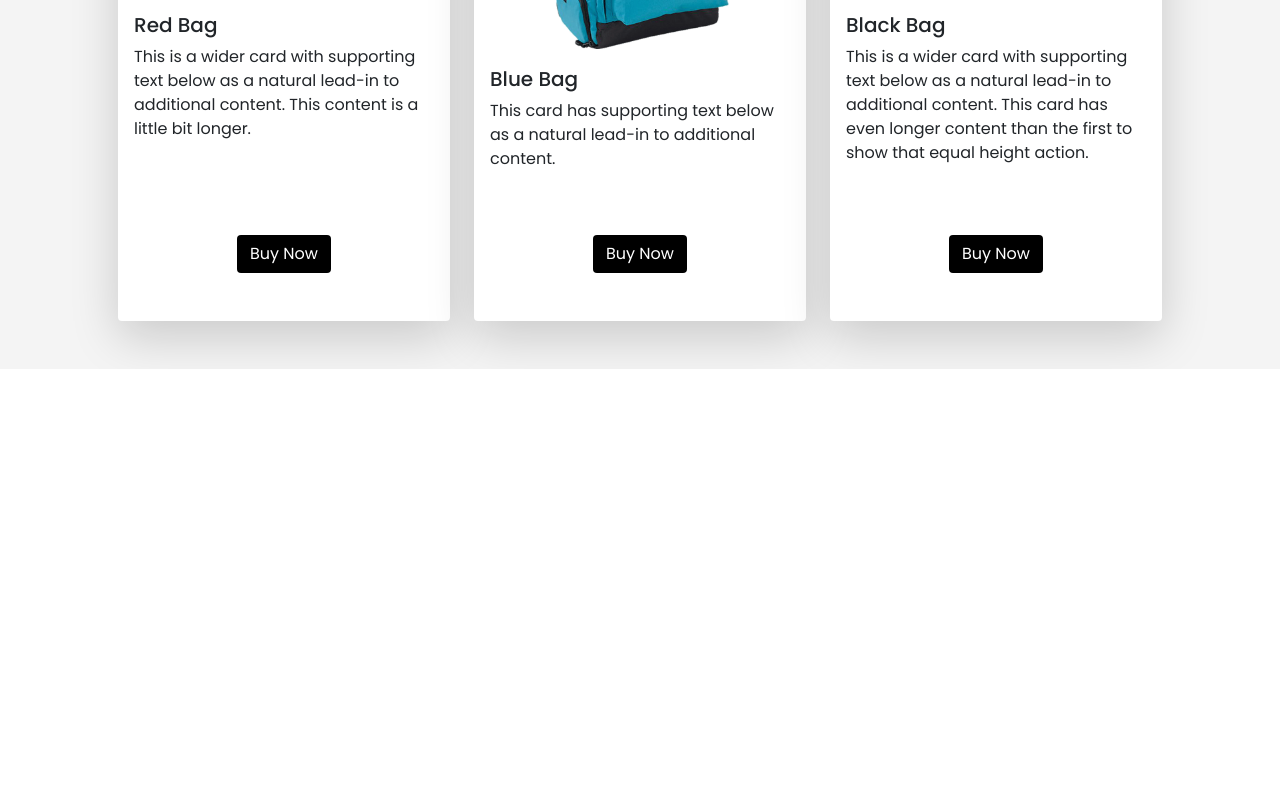
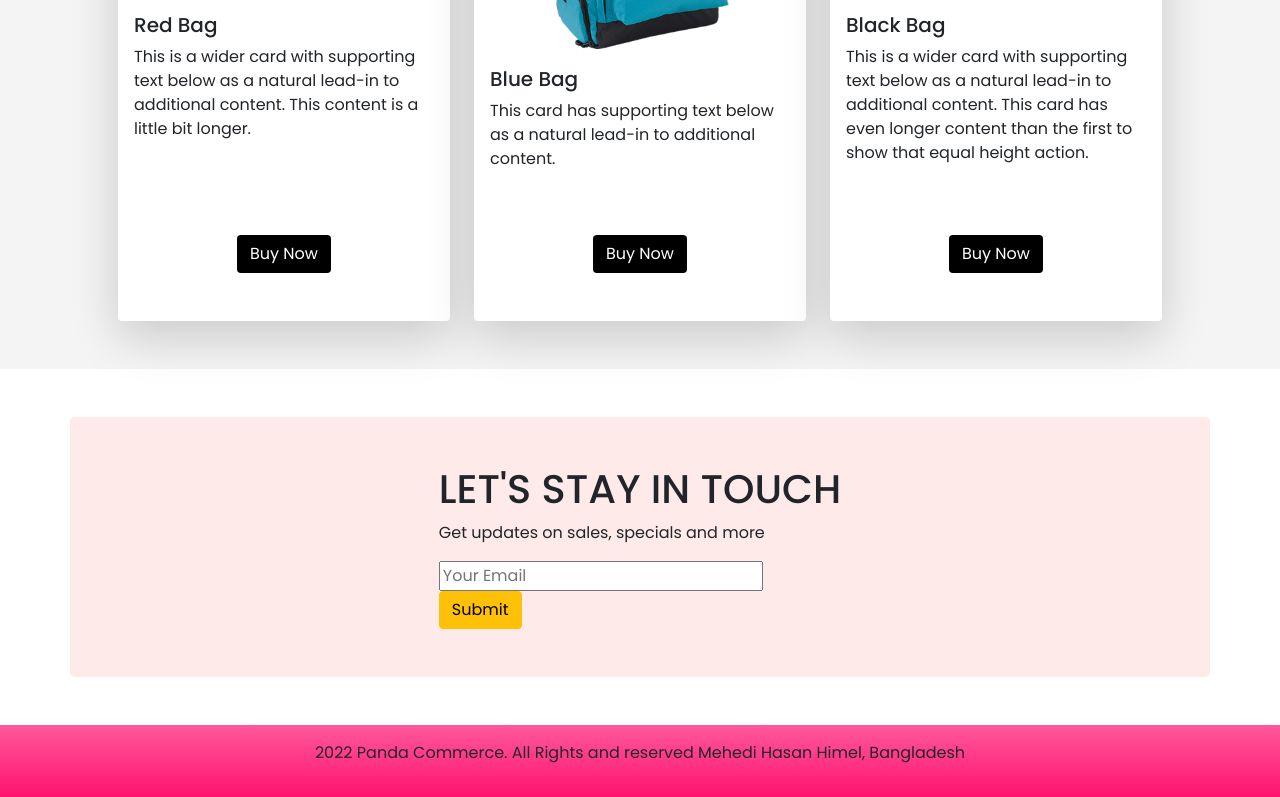
Before and after one commit to Mehedi-Hasan-Himel/panda-commerce-bootstrap, a plain HTML site: page index.html in a window 1280 px wide. Shown: the part 2000-2797 px from the top of the page. Before the commit the page ends 2369 px from the top, so only its background shows below. Drawn offline with nearby package versions, Linux system fonts and the light colour scheme.

Commit message:
new code

```diff
--- a/index.html
+++ b/index.html
@@ -151,7 +151,7 @@
    <main>
 
       <!-- Catagories Start -->
-      <section class="container my-3 p-5">
+      <section id="product" class="container my-3 p-5">
          <div class="row g-3">
             <h1>Catagories</h1>
             <div class="col-lg-4 col-md-6">
@@ -178,7 +178,7 @@
       <!-- Catagories End -->
 
       <!-- Shoes Start -->
-      <section class="bg-color-light-gray">
+      <section id="shoes" class="bg-color-light-gray">
          <section class="container  p-5 ">
             <h1>Shoes</h1>
             <div class="row row-cols-1 row-cols-md-2 row-cols-lg-3 g-4">
@@ -240,7 +240,7 @@
       <!-- Shoes End -->
 
       <!-- Backpack Start -->
-      <section class="bg-color-light-gray">
+      <section id="backpack" class="bg-color-light-gray">
          <section class="container  p-5 ">
             <h1>Backpack</h1>
             <div class="row row-cols-1 row-cols-md-2 row-cols-lg-3 g-4">
@@ -302,12 +302,24 @@
       </section>
       <!-- Backpack End -->
 
+      <!-- Contact Section Start -->
+      <section id="contact"  class="container my-5 p-5 d-flex justify-content-center bg-color-light-pink rounded-3">
+         <div>
+            <h1>LET'S STAY IN TOUCH</h1>
+            <p>Get updates on sales, specials and more </p>
+            <input type="mail" placeholder="Your Email">
+            <br>
+            <button class="btn btn-warning">Submit</button>
+         </div>
+      </section>
+      <!-- Contact Section End -->
+
    </main>
    <!-- Main Section End -->
 
    <!-- Footer Start -->
-   <footer>
-
+   <footer class="mt-5 text-center bg-color-dark-pink p-3">
+      <p> 2022 Panda Commerce. All Rights and reserved Mehedi Hasan Himel, Bangladesh  </p>
    </footer>
    <!-- Footer End -->
 
```
